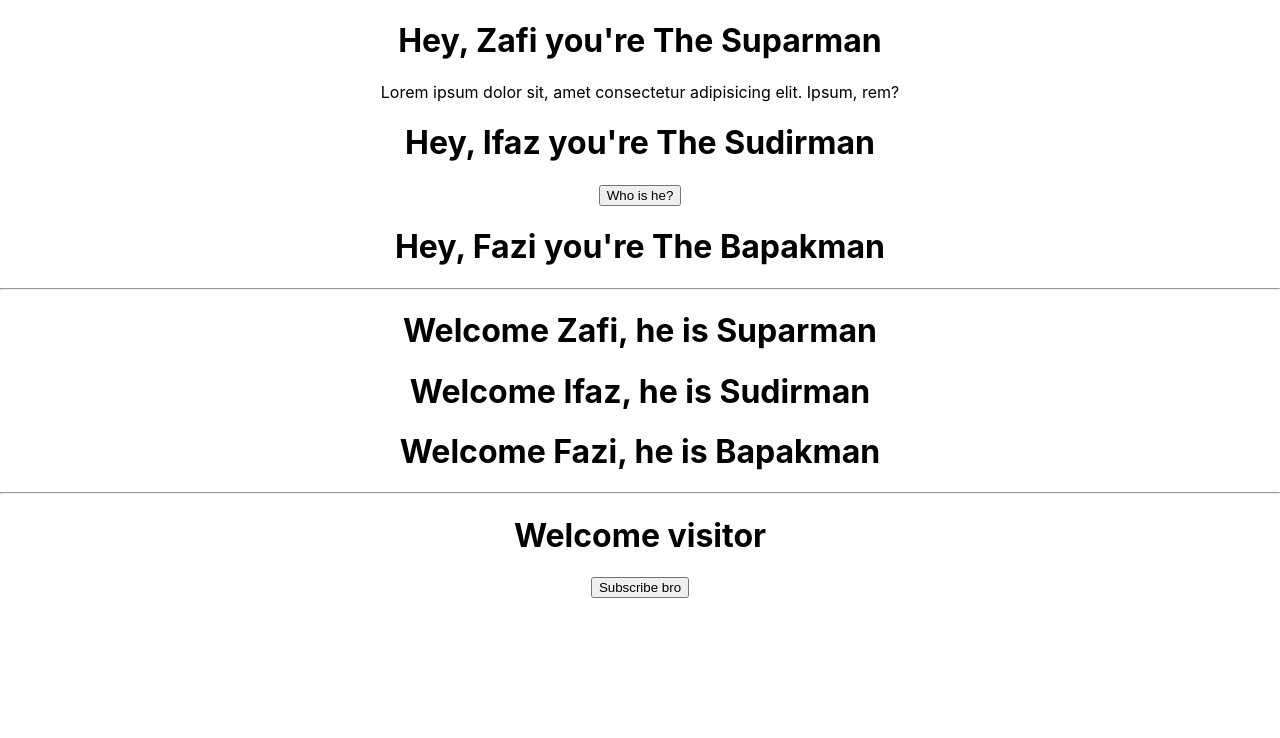
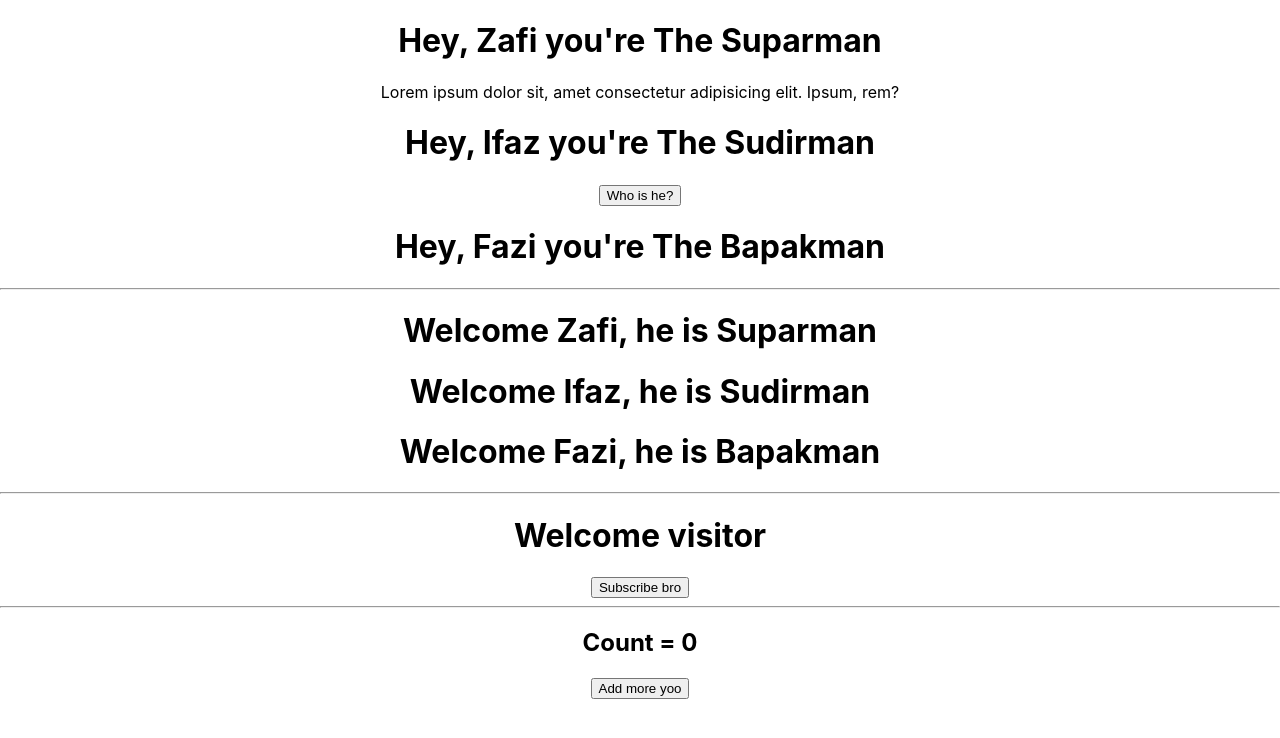
Before and after one commit to zafiramdhani/try-reactjs, a React (Create React App) app: page / in a window 1280 px wide. Shown: the top 738 px of the page. Built offline with nearby package versions, Linux system fonts and the light colour scheme.

Commit message:
Add setState

```diff
--- a/src/App.js
+++ b/src/App.js
@@ -1,4 +1,5 @@
 import './App.css';
+import Counter from './components/Counter';
 import Greet from './components/Greet';
 import Message from './components/Message';
 import Welcome from './components/Welcome';
@@ -19,6 +20,8 @@ function App() {
       <Welcome name="Fazi" heroName="Bapakman" />
       <hr />
       <Message />
+      <hr />
+      <Counter />
     </div>
   );
 }
--- /dev/null
+++ b/src/components/Counter.js
@@ -0,0 +1,39 @@
+import { Component } from "react";
+
+class Counter extends Component {
+  constructor() {
+    super();
+    this.state = {
+      count: 0
+    }
+  }
+
+  increment() {
+    // this.setState({
+    //   count: this.state.count + 1
+    // }, () => console.log('Callback value', this.state.count))
+
+    this.setState(prevState => ({
+      count: prevState.count + 1
+    }))
+  }
+
+  multipleByFive() {
+    this.increment();
+    this.increment();
+    this.increment();
+    this.increment();
+    this.increment();
+  }
+
+  render() {
+    return (
+      <div>
+        <h2>Count = {this.state.count}</h2>
+        <button onClick={() => this.multipleByFive()}>Add more yoo</button>
+      </div>
+    )
+  }
+}
+
+export default Counter;
```
